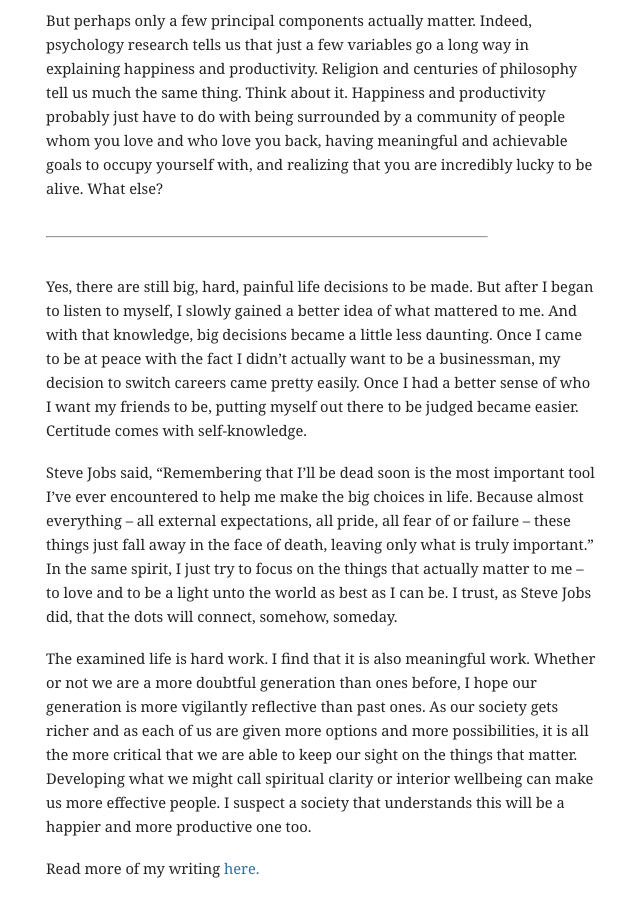
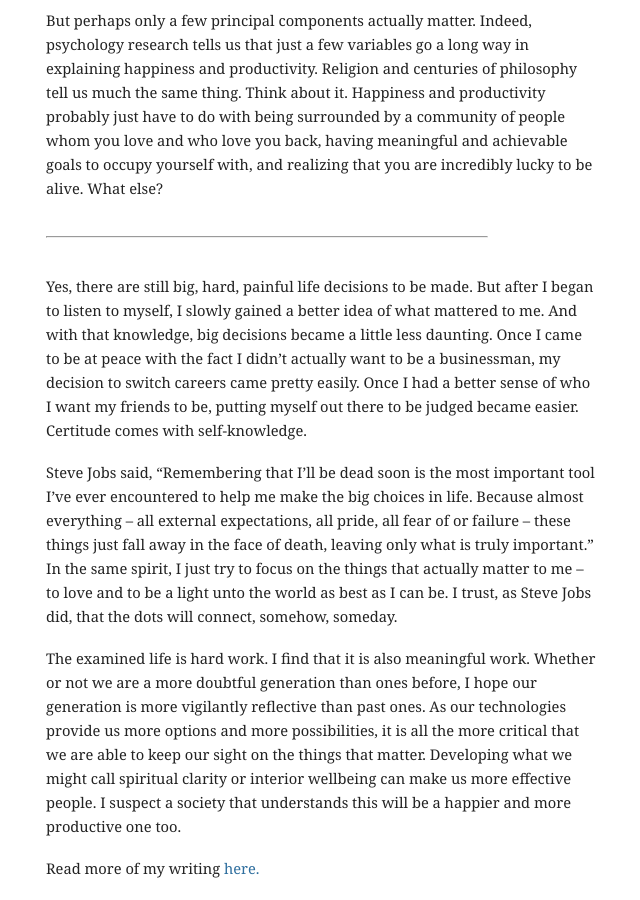
Before and after one commit to mbwong/mbwong.github.com, a Jekyll site: the page built from _posts/2013-12-07-the-examined-life.md, in a window 1280 px wide and 900 px high, scrolled down 1994 px. Shown: the whole window, without its empty margins (304-944 px from the left). Built offline with Jekyll 4.4.1, drawn with Linux system fonts in a browser that asks for light colours.

Commit message:
Update 2013-12-07-the-examined-life.md

```diff
--- a/_posts/2013-12-07-the-examined-life.md
+++ b/_posts/2013-12-07-the-examined-life.md
@@ -40,4 +40,4 @@
 
 Steve Jobs said, "Remembering that I'll be dead soon is the most important tool I've ever encountered to help me make the big choices in life. Because almost everything -- all external expectations, all pride, all fear of   or failure -- these things just fall away in the face of death, leaving only what is truly important." In the same spirit, I just try to focus on the things that actually matter to me -- to love and to be a light unto the world as best as I can be. I trust, as Steve Jobs did, that the dots will connect, somehow, someday.
 
-The examined life is hard work. I find that it is also meaningful work. Whether or not we are a more doubtful generation than ones before, I hope our generation is more vigilantly reflective than past ones. As our society gets richer and as each of us are given more options and more possibilities, it is all the more critical that we are able to keep our sight on the things that matter. Developing what we might call spiritual clarity or interior wellbeing can make us more effective people. I suspect a society that understands this will be a happier and more productive one too.
+The examined life is hard work. I find that it is also meaningful work. Whether or not we are a more doubtful generation than ones before, I hope our generation is more vigilantly reflective than past ones. As our technologies provide us more options and more possibilities, it is all the more critical that we are able to keep our sight on the things that matter. Developing what we might call spiritual clarity or interior wellbeing can make us more effective people. I suspect a society that understands this will be a happier and more productive one too.
```
